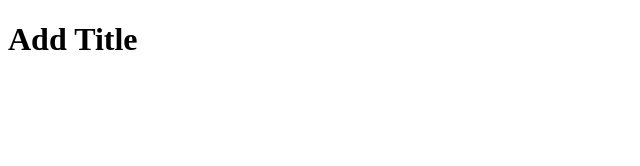
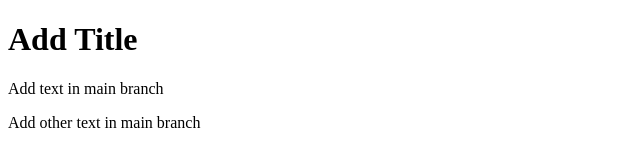
Before and after one commit to samolet500/git-test, a plain HTML site: page index.html in a window 1280 px wide. Shown: the whole page, without its empty margins (0-640 px from the left). Drawn offline with Linux system fonts and the light colour scheme.

Commit message:
add some text in main branch

```diff
--- a/index.html
+++ b/index.html
@@ -9,5 +9,7 @@
 </head>
 <body>
     <h1>Add Title</h1>
+    <p>Add text in main branch</p>
+    <p>Add other text in main branch</p>
 </body>
 </html>
```
